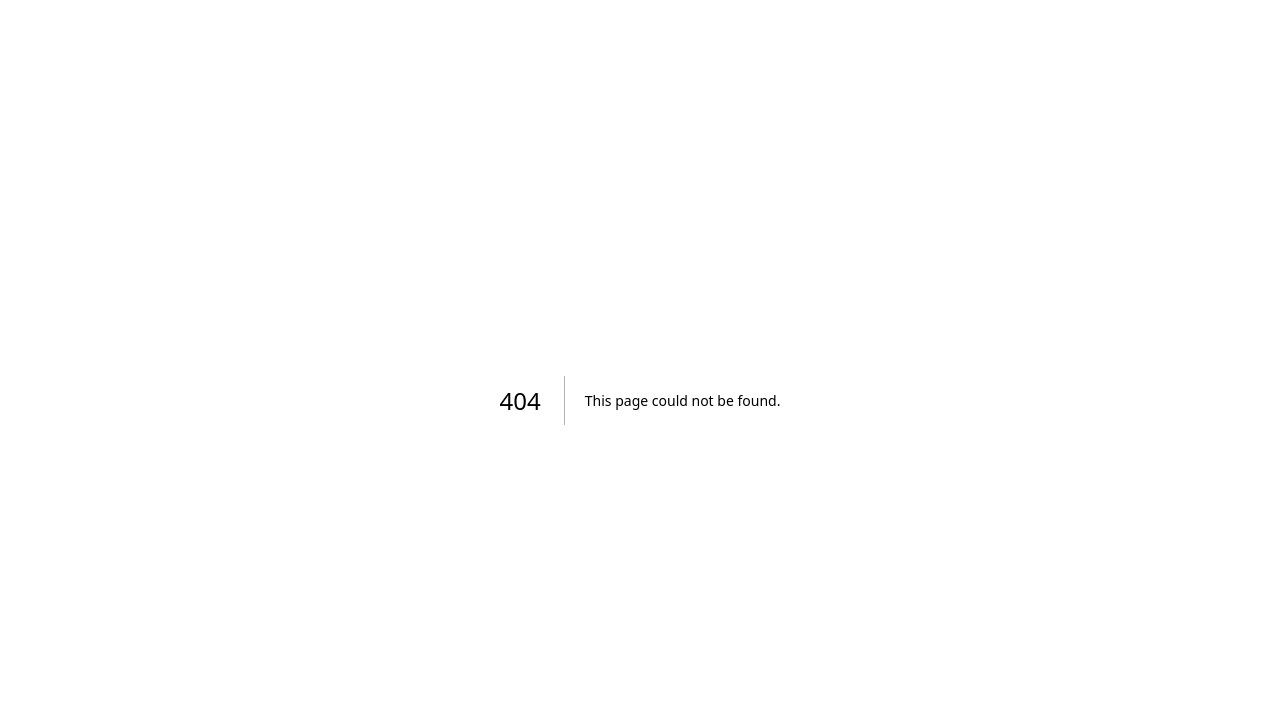
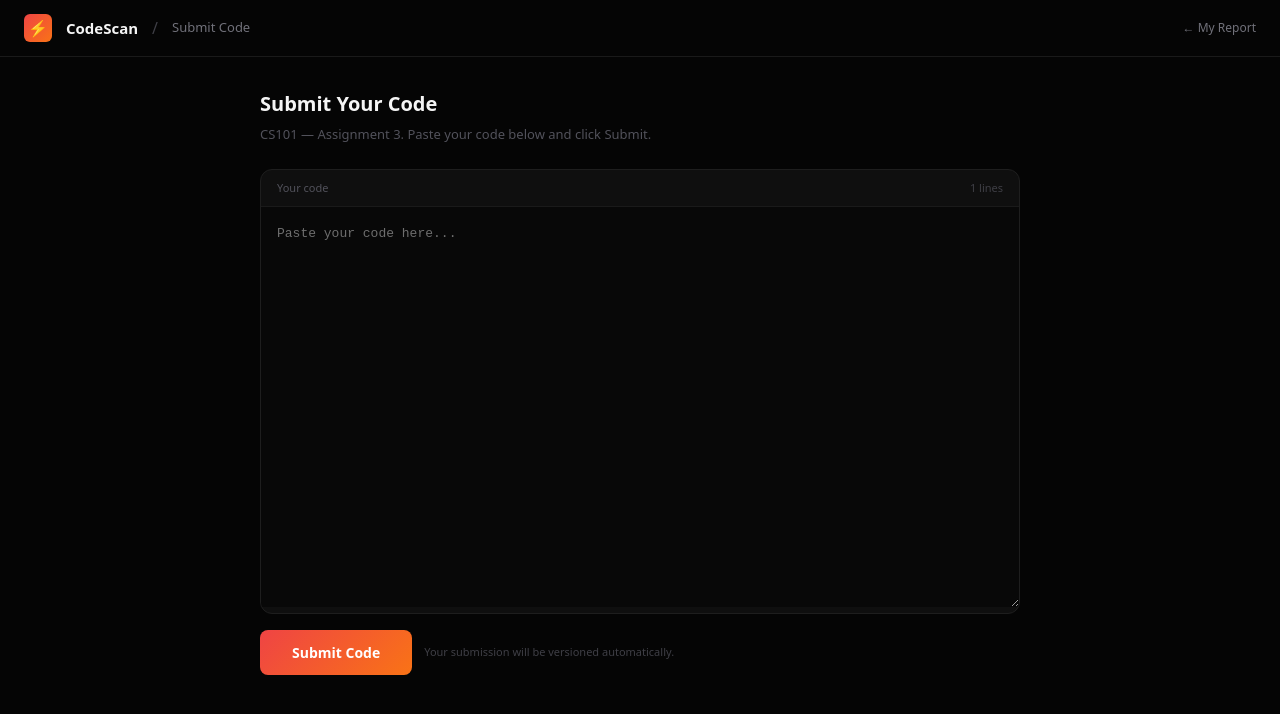
Before and after one commit to arnu-bansal/moss-report, a Next.js app: page /submit in a window 1280 px wide. Before the commit this address had no page. Shown: the top 714 px of the page. Built offline with nearby package versions, Linux system fonts and the light colour scheme.

Commit message:
add code submission

```diff
--- /dev/null
+++ b/src/app/api/submit/route.ts
@@ -0,0 +1,58 @@
+import { NextResponse } from "next/server";
+import { NextRequest } from "next/server";
+import { PrismaClient } from "@prisma/client";
+import { PrismaPg } from "@prisma/adapter-pg";
+
+const adapter = new PrismaPg({ connectionString: process.env.DATABASE_URL });
+const prisma = new PrismaClient({ adapter });
+
+export async function POST(request: NextRequest) {
+  try {
+    const { code, projectId, userId } = await request.json();
+
+    if (!code || !projectId || !userId) {
+      return NextResponse.json({ error: "Missing fields" }, { status: 400 });
+    }
+
+    // Get or create submission
+    let submission = await prisma.submission.findFirst({
+      where: { userId, projectId },
+      include: { versions: true },
+    });
+
+    if (!submission) {
+      submission = await prisma.submission.create({
+        data: {
+          id: `sub-${Date.now()}`,
+          userId,
+          projectId,
+        },
+        include: { versions: true },
+      });
+    }
+
+    // Get next version number
+    const versionNumber = (submission.versions?.length || 0) + 1;
+
+    // Create new version
+    const version = await prisma.submissionVersion.create({
+      data: {
+        id: `ver-${Date.now()}`,
+        submissionId: submission.id,
+        versionNumber,
+        code,
+        isFinal: true,
+      },
+    });
+
+    // Update latestVersionId
+    await prisma.submission.update({
+      where: { id: submission.id },
+      data: { latestVersionId: version.id },
+    });
+
+    return NextResponse.json({ version });
+  } catch (error) {
+    return NextResponse.json({ error: String(error) }, { status: 500 });
+  }
+}
--- /dev/null
+++ b/src/app/submit/page.tsx
@@ -0,0 +1,97 @@
+"use client";
+import { useState } from "react";
+
+export default function SubmitPage() {
+  const [code, setCode] = useState("");
+  const [submitting, setSubmitting] = useState(false);
+  const [success, setSuccess] = useState(false);
+  const [error, setError] = useState("");
+
+  async function handleSubmit() {
+    if (!code.trim()) {
+      setError("Please paste your code before submitting.");
+      return;
+    }
+    setSubmitting(true);
+    setError("");
+    const res = await fetch("/api/submit", {
+      method: "POST",
+      headers: { "Content-Type": "application/json" },
+      body: JSON.stringify({ code, projectId: "project-1", userId: "student-1" }),
+    });
+    const d = await res.json();
+    if (d.version) {
+      setSuccess(true);
+    } else {
+      setError(d.error || "Submission failed.");
+    }
+    setSubmitting(false);
+  }
+
+  return (
+    <div style={{ minHeight: "100vh", background: "#050505", color: "#d4d4d4", fontFamily: "system-ui, sans-serif" }}>
+      <div style={{ borderBottom: "1px solid #1a1a1a", padding: "14px 24px", display: "flex", alignItems: "center", gap: 14 }}>
+        <div style={{ width: 28, height: 28, borderRadius: 6, background: "linear-gradient(135deg,#ef4444,#f97316)", display: "flex", alignItems: "center", justifyContent: "center" }}>⚡</div>
+        <span style={{ fontWeight: 700, fontSize: 15, color: "#f5f5f5" }}>CodeScan</span>
+        <span style={{ color: "#3f3f46" }}>/</span>
+        <span style={{ fontSize: 13, color: "#71717a" }}>Submit Code</span>
+        <a href="/" style={{ marginLeft: "auto", fontSize: 12, color: "#71717a", textDecoration: "none" }}>← My Report</a>
+      </div>
+
+      <div style={{ maxWidth: 800, margin: "0 auto", padding: "32px 20px" }}>
+        {success ? (
+          <div style={{ background: "#0a0f0a", border: "1px solid #16a34a55", borderRadius: 12, padding: "40px", textAlign: "center" }}>
+            <div style={{ fontSize: 40, marginBottom: 16 }}>✅</div>
+            <div style={{ fontSize: 18, fontWeight: 700, color: "#86efac", marginBottom: 8 }}>Submission Successful!</div>
+            <div style={{ fontSize: 13, color: "#4a7c59", marginBottom: 24 }}>Your code has been saved. Check your similarity report after the next MOSS run.</div>
+            <div style={{ display: "flex", gap: 12, justifyContent: "center" }}>
+              <a href="/" style={{ padding: "10px 24px", borderRadius: 8, background: "#052e16", border: "1px solid #16a34a", color: "#86efac", fontSize: 13, textDecoration: "none" }}>View My Report</a>
+              <button onClick={() => { setSuccess(false); setCode(""); }} style={{ padding: "10px 24px", borderRadius: 8, background: "#171717", border: "1px solid #2a2a2a", color: "#a3a3a3", fontSize: 13, cursor: "pointer" }}>Submit Again</button>
+            </div>
+          </div>
+        ) : (
+          <div>
+            <div style={{ marginBottom: 24 }}>
+              <div style={{ fontSize: 20, fontWeight: 700, color: "#f5f5f5", marginBottom: 6 }}>Submit Your Code</div>
+              <div style={{ fontSize: 13, color: "#52525b" }}>CS101 — Assignment 3. Paste your code below and click Submit.</div>
+            </div>
+
+            <div style={{ background: "#0f0f0f", border: "1px solid #1e1e1e", borderRadius: 12, overflow: "hidden", marginBottom: 16 }}>
+              <div style={{ padding: "10px 16px", borderBottom: "1px solid #1a1a1a", display: "flex", alignItems: "center", gap: 8 }}>
+                <span style={{ fontSize: 11, color: "#52525b" }}>Your code</span>
+                <span style={{ marginLeft: "auto", fontSize: 11, color: "#3f3f46" }}>{code.split("\n").length} lines</span>
+              </div>
+              <textarea
+                value={code}
+                onChange={(e) => setCode(e.target.value)}
+                placeholder="Paste your code here..."
+                style={{
+                  width: "100%", minHeight: 400, background: "#080808", border: "none", outline: "none",
+                  color: "#d4d4d4", fontFamily: "monospace", fontSize: 13, lineHeight: "1.7",
+                  padding: "16px", resize: "vertical", boxSizing: "border-box",
+                }}
+              />
+            </div>
+
+            {error && (
+              <div style={{ fontSize: 12, color: "#ef4444", marginBottom: 12, padding: "10px 14px", background: "#450a0a", borderRadius: 8 }}>
+                {error}
+              </div>
+            )}
+
+            <div style={{ display: "flex", gap: 12, alignItems: "center" }}>
+              <button
+                onClick={handleSubmit}
+                disabled={submitting}
+                style={{ padding: "12px 32px", borderRadius: 8, border: "none", background: submitting ? "#1a1a1a" : "linear-gradient(135deg,#ef4444,#f97316)", color: submitting ? "#52525b" : "#fff", fontWeight: 700, fontSize: 14, cursor: submitting ? "not-allowed" : "pointer" }}
+              >
+                {submitting ? "Submitting..." : "Submit Code"}
+              </button>
+              <span style={{ fontSize: 11, color: "#3f3f46" }}>Your submission will be versioned automatically.</span>
+            </div>
+          </div>
+        )}
+      </div>
+    </div>
+  );
+}
```
